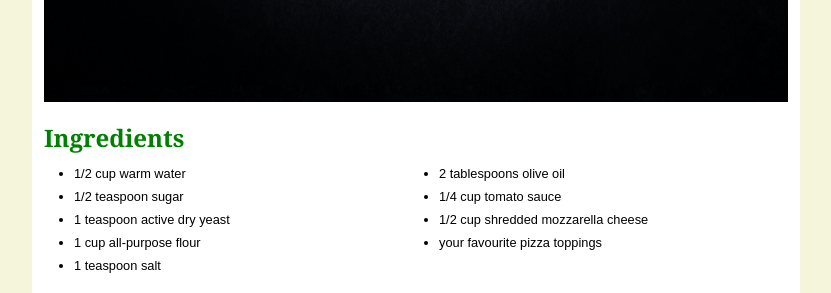
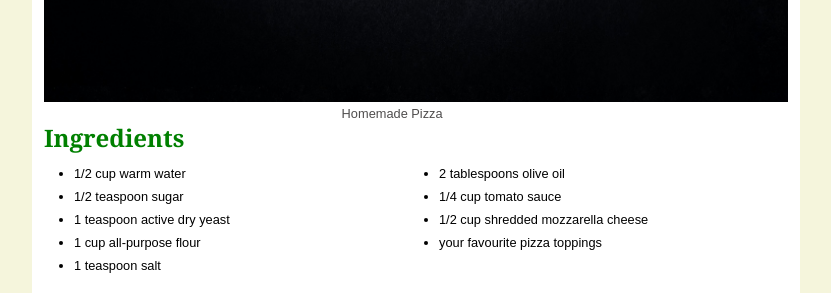
Before and after one commit to taylorball1/Recipes, a Jekyll site: the page built from _recipes/toy-story-pizza-planet-pizza.md, in a window 1280 px wide and 1400 px high, scrolled down 692 px. Shown: the part 303-596 px from the top of the window, without its empty margins (224-1055 px from the left). Built offline with Jekyll 4.4.1, drawn with Linux system fonts in a browser that asks for light colours.

Commit message:
Update Recipe “toy-story-pizza-planet-pizza”

```diff
--- a/_recipes/toy-story-pizza-planet-pizza.md
+++ b/_recipes/toy-story-pizza-planet-pizza.md
@@ -6,7 +6,7 @@
 ---
 I﻿ntro for pizza
 
-![Homemade Pizza ](../uploads/sahal-hameed-nq9klqttebq-unsplash.jpg)
+![Homemade Pizza ](../uploads/sahal-hameed-nq9klqttebq-unsplash.jpg "Homemade Pizza ")
 
 ## **Ingredients**
 
@@ -30,3 +30,5 @@
 6. Spread the tomato sauce over the pizza dough, then sprinkle with cheese and any desired toppings.
 7. Bake for 15-20 minutes, or until the cheese is melted and bubbly.
 8. Cut evenly into eight triangular slices and enjoy!
+
+![Pizza Planet Rocket ](../uploads/brie-odom-mabey-gkq-qhccbvy-unsplash.jpg "Pizza Planet Rocket ")
```
Also changed, not shown: 1 other file.
